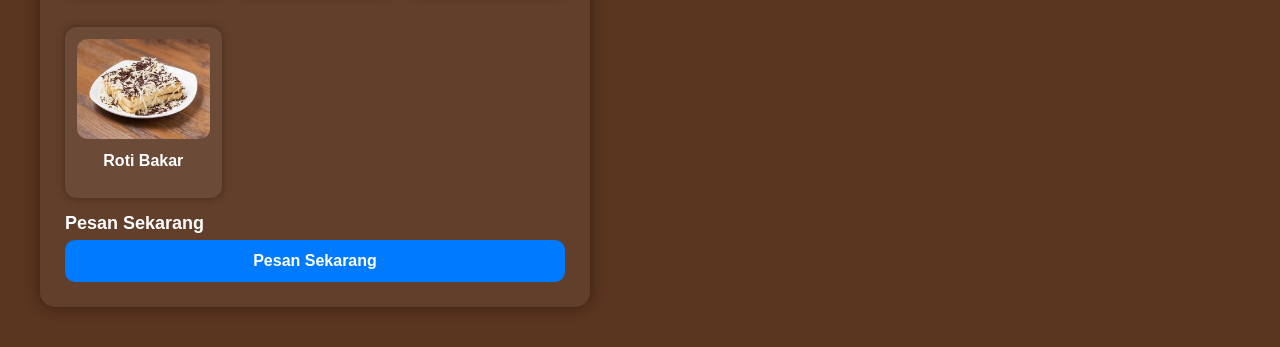
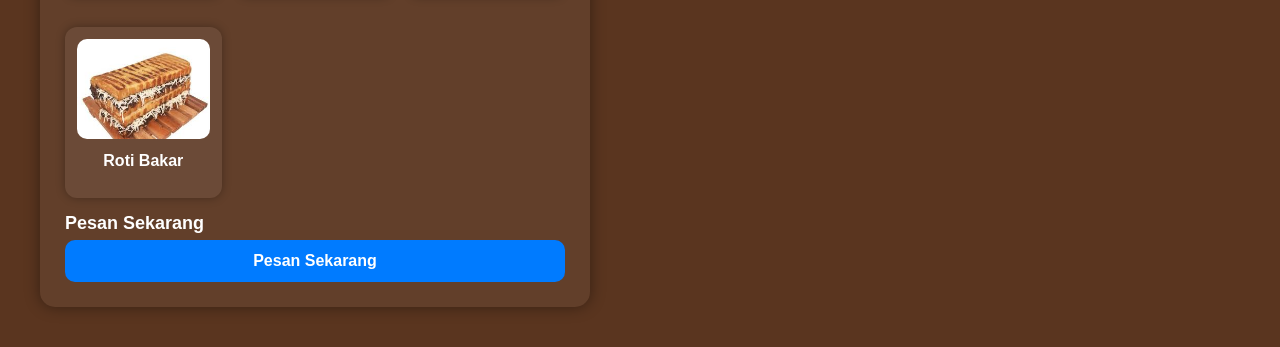
Before and after one commit to risalhusaini19-create/Warkop, a plain HTML site: page order.html in a window 1280 px wide. Shown: the part 561-908 px from the top of the page. Drawn offline with Linux system fonts and the light colour scheme.

Commit message:
Fix HTML structure and update image source

```diff
--- a/order.html
+++ b/order.html
@@ -54,7 +54,7 @@
             <!-- ITEM 4 -->
             <label class="menu-item">
                 <input type="radio" name="menu" required>
-                <img src="roti.webp" alt="">
+                <img src="roti1.jpeg" alt="">
                 <p>Roti Bakar</p>
             </label>
 
```
